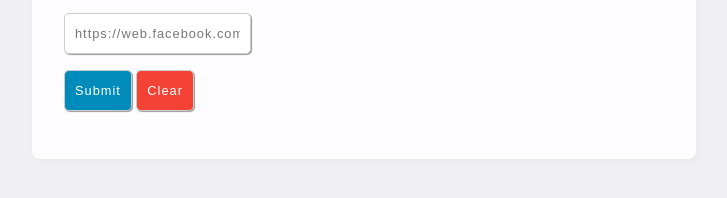
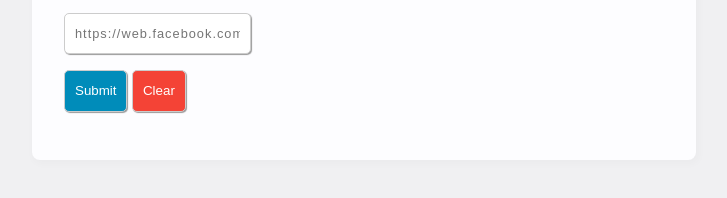
Before and after one commit to kisahklasik/fbdownloader, a website: page index.html in a window 1280 px wide. Shown: the part 268-466 px from the top of the page, 276-1003 px from the left. Drawn offline with Linux system fonts and the light colour scheme.

Commit message:
Update index.html

```diff
--- a/index.html
+++ b/index.html
@@ -35,14 +35,13 @@
 background-color: gray;
 }
 
-label, input[type=text], button {
+label, input[type=text] {
 font-size: 0.8rem;
 letter-spacing: 1px;
 }
 
-input[type=text], button {
+input[type=text] {
 padding: 10px;
-color: white;
 max-width: 100%;
 line-height: 1.5;
 border-radius: 5px;
@@ -55,6 +54,15 @@
 margin-bottom: 10px;
 }
 
+button {
+padding: 10px;
+color: white;
+max-width: 100%;
+line-height: 1.5;
+border-radius: 5px;
+border: 1px solid #ccc;
+box-shadow: 1px 1px 1px #999;
+}
 .green {background-color: #04AA6D;} /* Green */
 .blue {background-color: #008CBA;} /* Blue */
 .red {background-color: #f44336;} /* Red */
```
